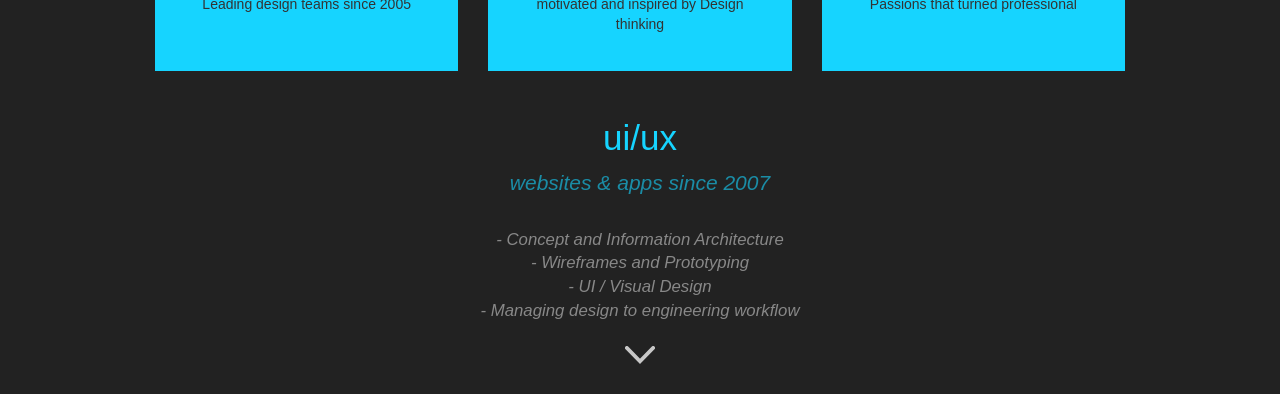
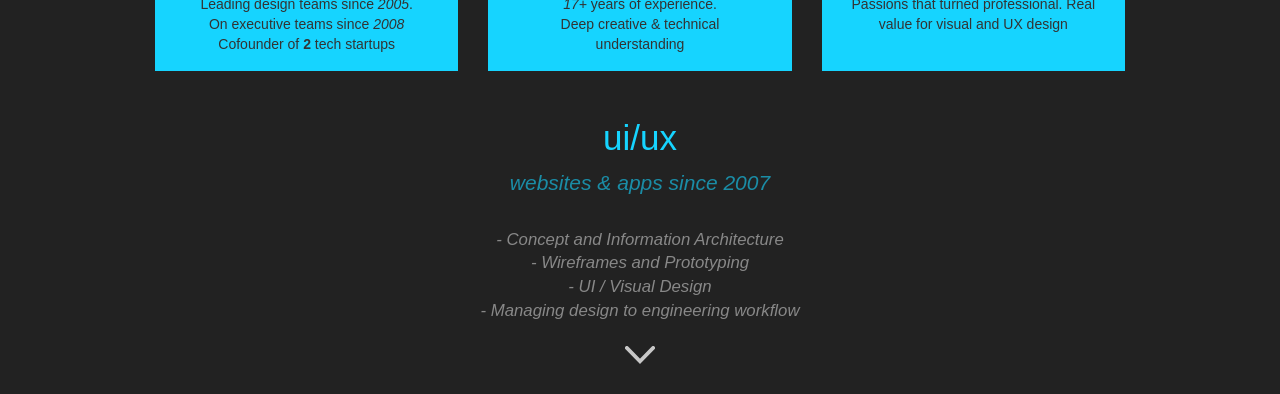
Before and after one commit to YazanKawar/PortfolioGIT, a plain HTML site: page index.html in a window 1280 px wide. Shown: the part 706-1100 px from the top of the page. Drawn offline with nearby package versions, Linux system fonts and the light colour scheme; a web font is replaced by a local one.

Commit message:
more tweaks

```diff
--- a/index.html
+++ b/index.html
@@ -53,19 +53,19 @@
     <div class="col-sm-4 top3">
        <div class="colorBox">
             <h2>MANAGEMENT</h2>
-            <p>Leading design teams since 2005</p>
+           <p>Leading design teams since <em>2005</em>.<br> On executive teams since <em>2008</em> <br>Cofounder of <strong>2</strong> tech startups</p>
         </div>
     </div>
     <div class="col-sm-4 top3">
         <div class="colorBox">
             <h2>UI / UX</h2>
-            <p>motivated and inspired by Design thinking</p>
+            <p><em>17+</em> years of experience. <br> Deep creative & technical understanding</p>
         </div>
     </div>
     <div class="col-sm-4 top3">
         <div class="colorBox">
             <h2>MOTION / 3D</h2>
-            <p>Passions that turned professional</p>
+            <p>Passions that turned professional. Real value for visual and UX design</p>
         </div>
     </div>
 </div>
```
